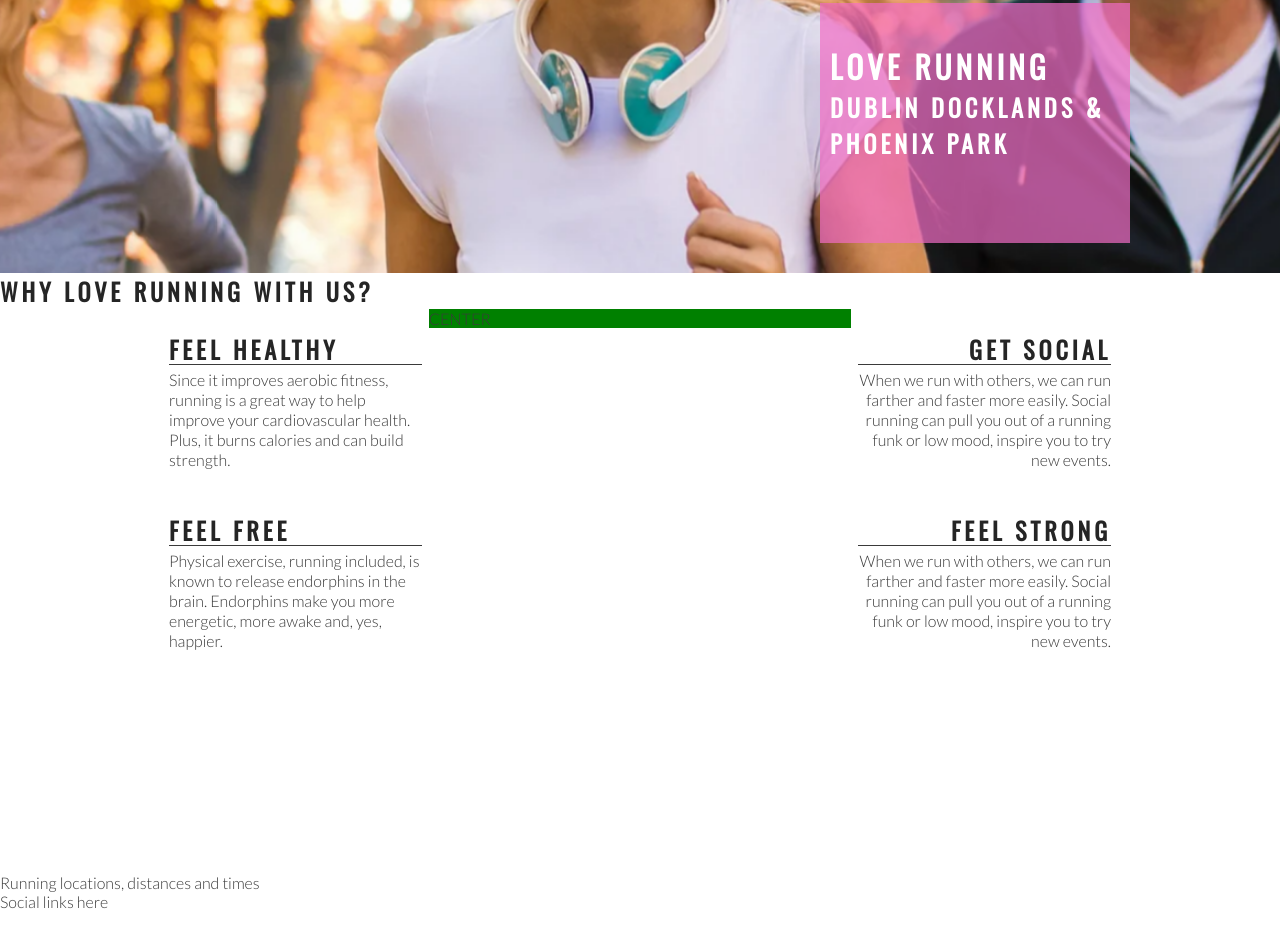
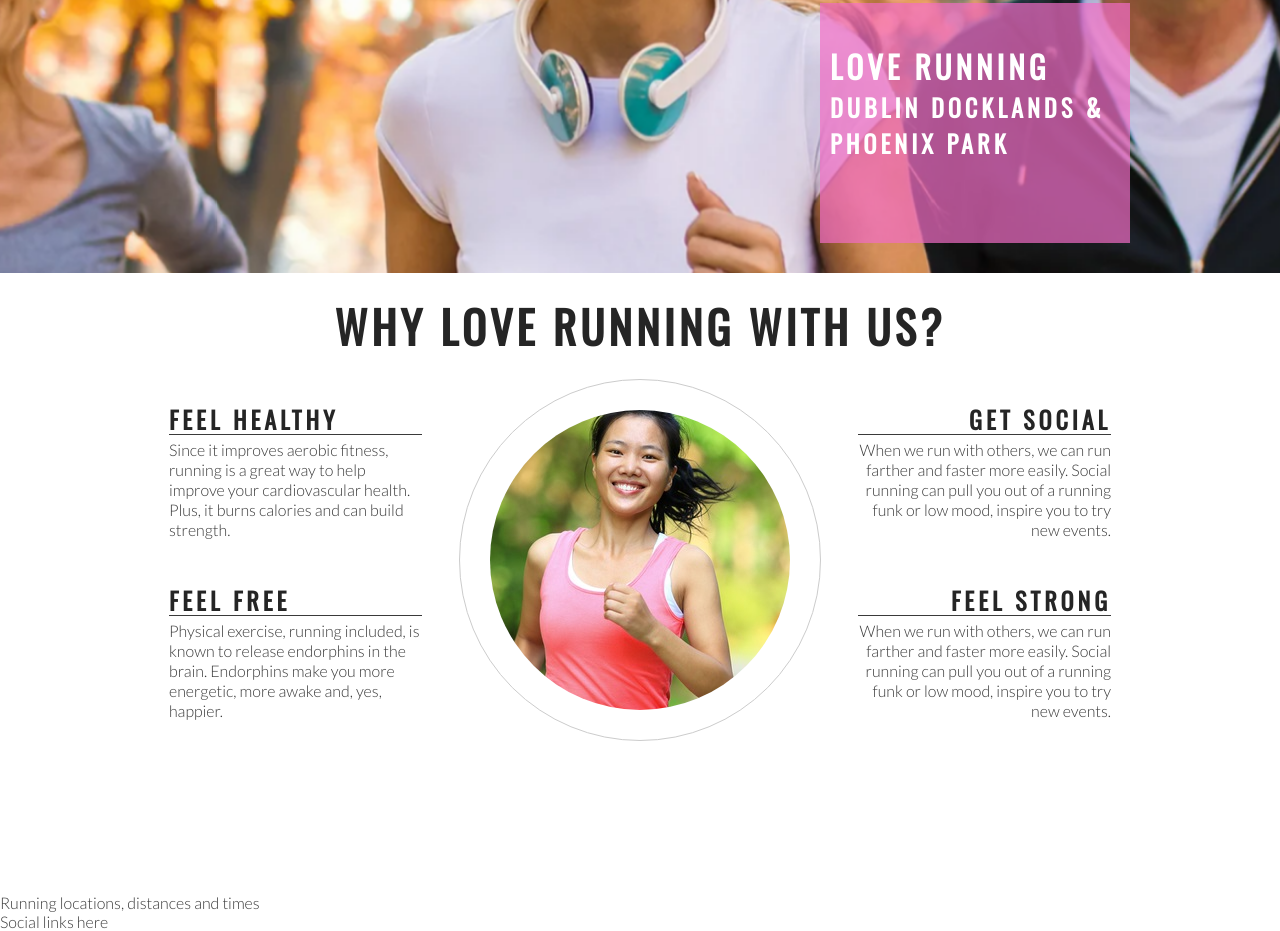
Before and after one commit to MikesCodingCreations/love-running, a plain HTML site: page assets/index.html in a window 1280 px wide. Shown: the part 402-1333 px from the top of the page. Drawn offline with nearby package versions, Linux system fonts and the light colour scheme.

Commit message:
Add club ethos image

```diff
--- a/assets/css/style.css
+++ b/assets/css/style.css
@@ -132,7 +132,6 @@ h1, h2 {
 #center-about {
     width: 33%;
     margin: 0 auto;
-    background-color: green;
 }
 
 hr {
@@ -164,3 +163,24 @@ hr {
 .right-about-heading p {
     text-align: right;
 }
+
+#welcome {
+    text-align: center;
+    margin: 20px 0;
+    font-size: 280%;
+}
+
+#circle-container {
+    width: 300px;
+    height: 300px;
+    padding: 30px;
+    border: 1px solid #ccc;
+    border-radius: 50%;
+    margin: 0 auto;
+}
+
+#circle-cover-bg {
+    background: url("../images/ethos-center-image.jpg") no-repeat center center;
+    height: 100%;
+    border-radius: 50%;
+}
--- a/assets/index.html
+++ b/assets/index.html
@@ -36,7 +36,7 @@
         </div>
     </section>
     <section id="club-ethos">
-        <h1>Why Love Running With Us?</h1>
+        <h2 id="welcome">Why Love Running With Us?</h2>
         <div id="left-about">
             <div class="left-about-heading">
                 <h2>Feel Healthy</h2>
@@ -61,7 +61,13 @@
                 <p>When we run with others, we can run farther and faster more easily. Social running can pull you out of a running funk or low mood, inspire you to try new events.</p>
             </div>
         </div>
-        <div id="center-about">CENTER</div>
+        <div id="center-about">
+            <div id="circle-container">
+                <div id="circle-cover-bg">
+
+                </div>
+            </div>
+        </div>
     </section>
     <section>
         Running locations, distances and times
```
Also changed, not shown: assets/images/ethos-center-image.jpg (added).
